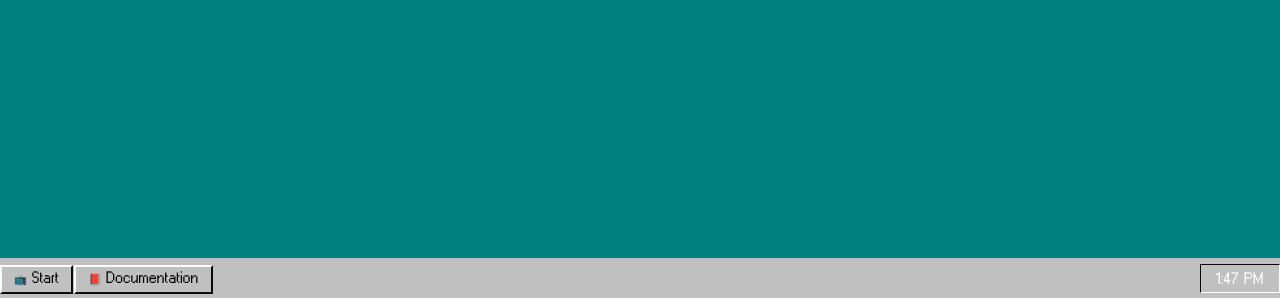
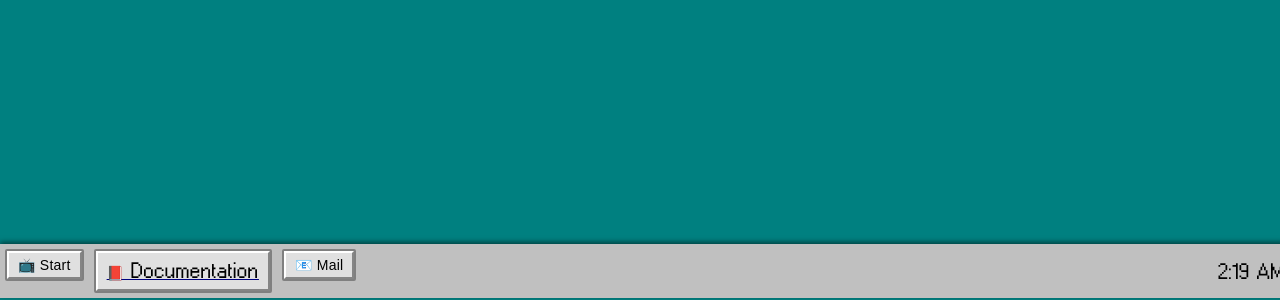
Before and after one commit to IddoSadeh/windows95html, a plain HTML site: page main.html in a window 1280 px wide. Shown: the part 502-802 px from the top of the page. Drawn offline with Linux system fonts and the light colour scheme.

Commit message:
taskbar aesthetics

```diff
--- /dev/null
+++ b/css/desktop.css
@@ -0,0 +1,206 @@
+@font-face {
+    font-family: 'Windows 95';
+    src: url('../fonts/w-95-sans-serif.woff2') format('woff2'),
+         url('../fonts/w-95-sans-serif.woff') format('woff');
+    font-weight: normal;
+    font-style: normal;
+}
+
+/* Basic resets */
+* {
+    margin: 0;
+    padding: 0;
+    box-sizing: border-box;
+    font-family: 'Windows 95', sans-serif;
+}
+
+body, html {
+    height: 100%;
+    font-family: inherit;
+}
+
+/* Desktop Background */
+.desktop {
+    background-color: #008080;
+    min-height: calc(100% - 40px); /* Adjusted to match taskbar's min-height */
+    width: 100%;
+}
+
+/* Taskbar Styling */
+.taskbar {
+    background-color: #C0C0C0;
+    min-height: 40px; /* Set a minimum height */
+    display: flex;
+    align-items: center; /* Center items vertically */
+    position: fixed;
+    bottom: 0;
+    left: 0;
+    width: 100%;
+    padding: 0 10px; /* Remove top and bottom padding */
+    box-sizing: border-box;
+    overflow: hidden;
+}
+
+/* Left-aligned taskbar items */
+.taskbar-left {
+    display: flex;
+    align-items: center;
+    gap: 1vw;
+    flex-wrap: wrap;
+    flex: 1;
+    margin-right: 10px; /* Space between buttons and time */
+}
+
+/* Buttons */
+.btn {
+    position: relative;
+    transition: all 0.2s ease;
+    letter-spacing: 0.025em;
+    font-size: clamp(0.5rem, 1.2vw, 0.7rem); /* Adjusted font size */
+    border-radius: 0.125rem;
+    padding: 4px 8px; /* Fixed padding */
+    cursor: pointer;
+    background-color: #C0C0C0;
+    border: 2px solid #A0A0A0;
+    font-family: 'Windows 95', sans-serif;
+    display: flex;
+    align-items: center;
+    height: 32px; /* Set fixed height */
+    flex-shrink: 1; /* Allow buttons to shrink */
+}
+
+.btn:before {
+    content: '';
+    position: absolute;
+    top: 0;
+    left: 0;
+    width: 100%;
+    height: 100%;
+    border-top: 2px solid white;
+    border-left: 2px solid white;
+    border-right: 2px solid #858585;
+    border-bottom: 2px solid #858585;
+    pointer-events: none;
+}
+
+.btn:active:before {
+    border-color: transparent;
+}
+
+.btn .btn-text {
+    border: 1px solid transparent;
+    display: flex;
+    align-items: center;
+    gap: 4px; /* Fixed gap */
+}
+
+.btn:active .btn-text {
+    border: 1px dotted #000;
+}
+
+/* Icon Styling */
+.btn-text img {
+    width: 16px; /* Fixed icon size */
+    height: 16px;
+}
+
+/* Right-aligned time */
+.taskbar-time {
+    display: flex;
+    align-items: center;
+    font-size: clamp(0.5rem, 1.2vw, 0.7rem); /* Adjusted font size */
+    border-top: 1px solid #08080E;
+    border-left: 1px solid #08080E;
+    border-right: 1px solid #FCFCFC;
+    border-bottom: 1px solid #FCFCFC;
+    padding: 4px 8px; /* Fixed padding */
+    gap: 4px;
+    text-transform: uppercase;
+    flex-shrink: 1; /* Allow time box to shrink */
+    min-width: 60px;
+    height: 32px; /* Match button height */
+}
+
+/* Icon inside time box */
+.taskbar-time img {
+    width: 16px; /* Fixed icon size */
+    height: 16px;
+}
+
+/* Media Queries for Responsiveness */
+
+/* For screens smaller than 600px */
+@media (max-width: 600px) {
+    .taskbar-left {
+        gap: 0.5vw;
+        margin-right: 6px;
+    }
+
+    .btn {
+        font-size: clamp(0.45rem, 1vw, 0.65rem);
+        padding: 3px 6px;
+        height: 28px;
+    }
+
+    .taskbar-time {
+        font-size: clamp(0.45rem, 1vw, 0.65rem);
+        padding: 3px 6px;
+        min-width: 50px;
+        height: 28px;
+    }
+
+    .btn-text img,
+    .taskbar-time img {
+        width: 14px;
+        height: 14px;
+    }
+}
+
+/* For screens smaller than 480px */
+@media (max-width: 480px) {
+    .taskbar-left {
+        gap: 0.3vw;
+        margin-right: 4px;
+    }
+
+    .btn {
+        font-size: 0.4rem;
+        padding: 2px 4px;
+        height: 24px;
+    }
+
+    .taskbar-time {
+        font-size: 0.4rem;
+        padding: 2px 4px;
+        min-width: 40px;
+        height: 24px;
+    }
+
+    .btn-text img,
+    .taskbar-time img {
+        width: 12px;
+        height: 12px;
+    }
+}
+
+/* For screens smaller than 360px */
+@media (max-width: 360px) {
+    .btn {
+        font-size: 0.35rem;
+        padding: 1px 3px;
+        height: 20px;
+    }
+
+    .taskbar-time {
+        font-size: 0.35rem;
+        padding: 1px 3px;
+        min-width: 35px;
+        height: 20px;
+    }
+
+    .btn-text img,
+    .taskbar-time img {
+        width: 10px;
+        height: 10px;
+    }
+}
--- a/main.html
+++ b/main.html
@@ -4,88 +4,183 @@
     <meta charset="UTF-8">
     <meta name="viewport" content="width=device-width, initial-scale=1.0">
     <title>Windows 95 Desktop</title>
-    <link rel="stylesheet" href="css/w95.css"> <!-- Your main CSS -->
+    <link rel="stylesheet" href="css/w95.css">
     <style>
         body, html {
             height: 100%;
             margin: 0;
-            background-color: #008080; /* Windows 95 desktop background color */
-        }
-        .desktop {
+            font-family: 'Windows 95', sans-serif;
+            background-color: #008080;
             display: flex;
             flex-direction: column;
-            height: 100%;
-            justify-content: space-between; /* Ensure content fills space above taskbar */
+            justify-content: space-between;
         }
+
+        /* Taskbar */
         .taskbar {
-            display: none;
-            height: 40px;
+            background-color: #c0c0c0;
+            display: flex;
+            justify-content: space-between;
+            align-items: center;
+            padding: 5px;
+            position: fixed;
+            bottom: 0;
             width: 100%;
-            position: absolute;
-            bottom: 0;
+            box-shadow: 0 -2px 5px rgba(0, 0, 0, 0.5);
         }
-        .taskbar.active {
+
+        /* Taskbar buttons */
+        .taskbar .navbar-nav {
             display: flex;
+            list-style: none;
+            padding: 0;
+            margin: 0;
         }
-        .navbar {
-            display: flex; /* Ensure navbar items are aligned horizontally */
-            flex-direction: row; /* Explicitly set flex-direction to row */
-            justify-content: space-between; /* Space between navbar items */
-            align-items: center; /* Vertically center items */
-            width: 100%;
-            padding: 0;
-            height: 100%; /* Ensure navbar takes up the full height of the taskbar */
-        }
-        .navbar-nav {
-            display: flex;
-            flex-direction: row;
-            list-style-type: none; /* Remove bullet points from list items */
-            padding-left: 0; /* Remove default padding */
-            margin: 0; /* Remove default margin */
-        }
-        .navbar-nav .nav-item {
+
+        .taskbar .nav-item {
             margin-right: 10px;
         }
-        .navbar-nav .nav-link {
-            text-decoration: none; /* Remove underline from anchor tags */
-            color: inherit; /* Inherit color from parent (optional) */
+
+        .taskbar .btn {
+            background-color: #e0e0e0;
+            border: 2px solid #808080;
+            padding: 5px 10px;
+            cursor: pointer;
+            display: flex;
+            align-items: center;
         }
+
+        .btn-text {
+            font-size: 14px;
+            color: black;
+        }
+
+        /* Popup styling */
+        .popup {
+            display: none;
+            position: fixed;
+            top: 20%;
+            left: 30%;
+            width: 40%;
+            background-color: white;
+            border: 2px solid #808080;
+            z-index: 10;
+            box-shadow: 5px 5px 10px rgba(0, 0, 0, 0.5);
+        }
+
+        .popup-content {
+            padding: 20px;
+        }
+
+        .form-group {
+            margin-bottom: 15px;
+        }
+
+        /* Time styling */
+        .time {
+            font-size: 14px;
+            color: black;
+        }
+
     </style>
 </head>
 <body>
-    <div class="desktop">
-        <!-- Your desktop content here -->
-
-        <div class="taskbar" id="taskbar">
-            <!-- Navbar from your framework -->
-            <nav
-            class="navbar navbar-expand-lg navbar-dark justify-content-between mb-3">
-            <ul class="navbar-nav navbar-nav-hover flex-row align-items-center">
+    <!-- Taskbar -->
+    <div class="taskbar">
+        <ul class="navbar-nav">
             <li class="nav-item">
-                    <a href="../index.html" class="nav-link" role="button">
-                        <span class="nav-link-inner-text">📺 Start</span>
-                    </a>
+                <div class="d-flex align-items-center">
+                    <button id="about-me-tab" class="btn">
+                        <span class="btn-text">📺 Start</span>
+                    </button>
+                </div>
             </li>
             <li class="nav-item">
-                    <a href="../docs/introduction.html" class="nav-link"
-                        role="button">
-                        <span
-                            class="nav-link-inner-text">📕 Documentation</span>
+                <div class="d-flex align-items-center">
+                    <a href="https://www.instagram.com" class="btn">
+                        <span class="btn-text">📕 Documentation</span>
                     </a>
+                </div>
+            </li>
+            <li class="nav-item">
+                <div class="d-flex align-items-center">
+                    <button id="contact-form-tab" class="btn">
+                        <span class="btn-text">📧 Mail</span>
+                    </button>
+                </div>
             </li>
         </ul>
-            <div class="time text-center">
-                1:47 PM
+        <div class="time text-center" id="clock">1:47 PM</div>
     </div>
-        </nav>
+
+    <!-- About Me Popup -->
+    <div class="popup" id="about-me-popup">
+        <div class="popup-content">
+            <h1>About Me</h1>
+            <p>This is a Windows 95 styled popup.</p>
+            <button id="close-about-me" class="btn">
+                <span class="btn-text">OK</span>
+            </button>
+        </div>
+    </div>
+
+    <!-- Contact Form Popup -->
+    <div class="popup" id="contact-form-popup">
+        <div class="popup-content">
+            <h1>Contact Form</h1>
+            <form>
+                <div class="form-group">
+                    <label for="default">Default:</label>
+                    <input id="default" type="text" class="form-control">
+                </div>
+                <div class="form-group">
+                    <label for="textarea">Textarea:</label>
+                    <textarea id="textarea" class="form-control" rows="4"></textarea>
+                </div>
+                <button type="submit" class="btn">
+                    <span class="btn-text">Submit</span>
+                </button>
+                <button type="button" id="close-contact-form" class="btn">
+                    <span class="btn-text">Cancel</span>
+                </button>
+            </form>
         </div>
     </div>
 
     <script>
-        // Delay taskbar appearance
-        setTimeout(() => {
-            document.getElementById('taskbar').classList.add('active');
-        }, 1000); // Adjust the delay time as needed
+        // Open and close About Me popup
+        document.getElementById('about-me-tab').addEventListener('click', () => {
+            document.getElementById('about-me-popup').style.display = 'block';
+        });
+
+        document.getElementById('close-about-me').addEventListener('click', () => {
+            document.getElementById('about-me-popup').style.display = 'none';
+        });
+
+        // Open and close Contact Form popup
+        document.getElementById('contact-form-tab').addEventListener('click', () => {
+            document.getElementById('contact-form-popup').style.display = 'block';
+        });
+
+        document.getElementById('close-contact-form').addEventListener('click', () => {
+            document.getElementById('contact-form-popup').style.display = 'none';
+        });
+
+        // Live time in the taskbar
+        function updateClock() {
+            const clockElement = document.getElementById('clock');
+            const now = new Date();
+            let hours = now.getHours();
+            let minutes = now.getMinutes();
+            let ampm = hours >= 12 ? 'PM' : 'AM';
+            hours = hours % 12;
+            hours = hours ? hours : 12;
+            minutes = minutes < 10 ? '0' + minutes : minutes;
+            clockElement.textContent = hours + ':' + minutes + ' ' + ampm;
+        }
+
+        setInterval(updateClock, 1000);
+        updateClock();
     </script>
 </body>
 </html>
```
Also changed, not shown: desktop.html (added, +72 -0 lines), imgs/desktop/explorer.svg (added), imgs/desktop/painting.svg (added), imgs/desktop/text_to_letter.svg (added), imgs/desktop/volume.svg (added), imgs/desktop/windows_logo.svg (added). Lines whose indentation alone changed are shown as unchanged.
